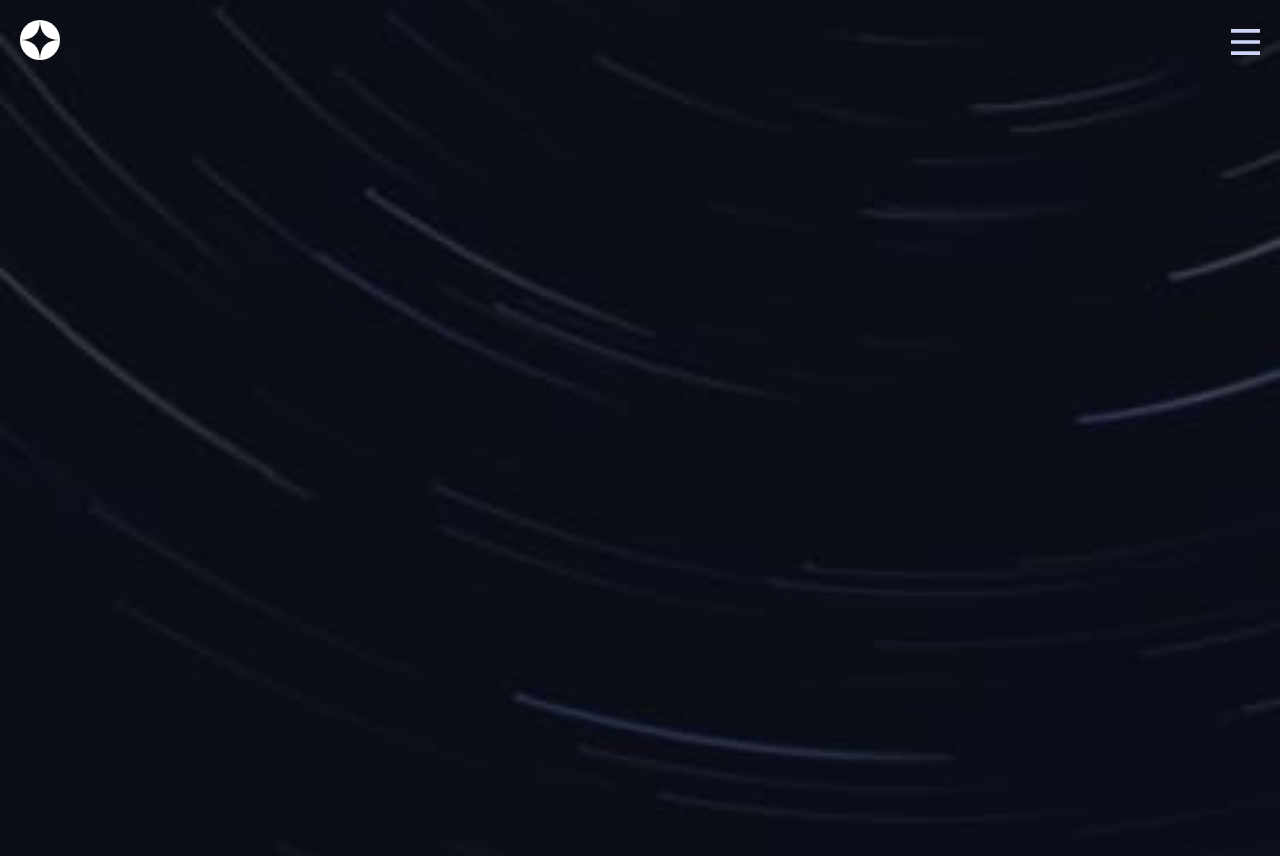
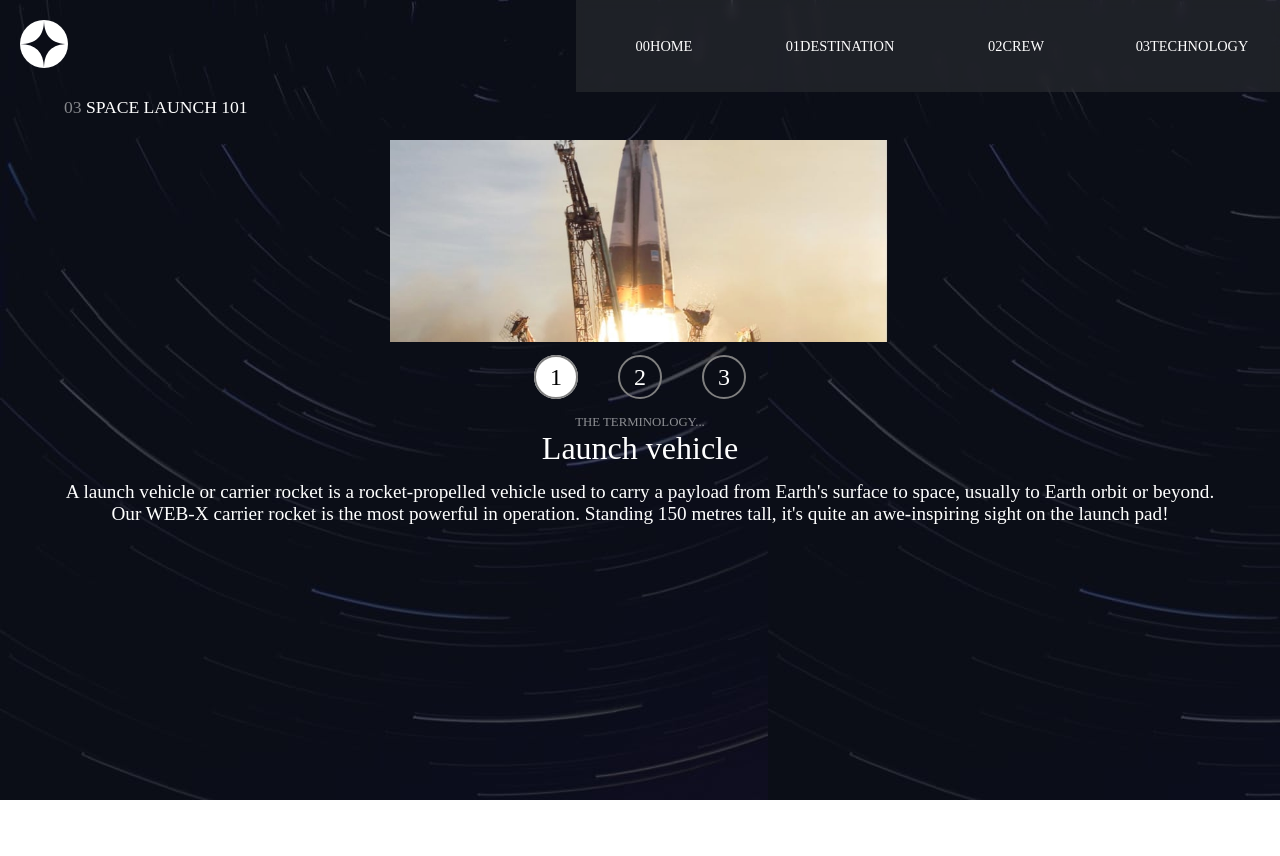
Before and after one commit to riobiss/space-tourism, a React (Create React App) app: page /technology in a window 1280 px wide. Shown: the top 856 px of the page. After the commit the page ends 800 px from the top, so only its background shows below. Built offline with nearby package versions, Linux system fonts and the light colour scheme; a web font is replaced by a local one.

Commit message:
versão para android completa

```diff
--- a/src/components/Header.jsx
+++ b/src/components/Header.jsx
@@ -1,4 +1,4 @@
-import React, { useState } from "react";
+import React, { useState, useEffect } from "react";
 import { Link } from "react-router-dom";
 import Logo from "../assets/shared/logo.svg";
 import Hamburguer from "../assets/shared/icon-hamburger.svg";
@@ -7,8 +7,41 @@ import styles from "../styles/Header.module.css";
 
 function Header() {
   const [active, setMenu] = useState(false);
+  const [isMobile, setIsMobile] = useState(window.innerWidth < 600);
 
   const toggleMenu = () => setMenu(!active);
+
+  useEffect(() => {
+    const handleResize = () => setIsMobile(window.innerWidth < 600);
+    window.addEventListener("resize", handleResize);
+    return () => window.removeEventListener("resize", handleResize);
+  }, []);
+
+
+  const menuLinks = (
+    <ul className={styles.links}>
+      <li className={styles.ancora} >
+        <Link to="/" className={styles.paginas}>
+          <span className={styles.sumir}>00 </span> HOME
+        </Link>
+      </li>
+      <li className={styles.ancora}>
+        <Link to="/destination" className={styles.paginas}>
+          <span className={styles.sumir}>01 </span> DESTINATION
+        </Link>
+      </li>
+      <li className={styles.ancora}>
+        <Link to="/crew" className={styles.paginas}>
+          <span className={styles.sumir}>02 </span> CREW
+        </Link>
+      </li>
+      <li className={styles.ancora}>
+        <Link to="/technology" className={styles.paginas}>
+          <span className={styles.sumir}>03 </span> TECHNOLOGY
+        </Link>
+      </li>
+    </ul>
+  );
 
   return (
     <nav className={styles.Header}>
@@ -17,43 +50,30 @@ function Header() {
           <img className={styles.iconLogo} src={Logo} alt="Logo" />
         </Link>
 
-        {active && <div className={styles.overlay} onClick={toggleMenu}></div>}
+        {active && isMobile && (
+          <div className={styles.overlay} onClick={toggleMenu}></div>
+        )}
 
+        {isMobile && (
           <div
             className={`${styles.menu} ${
               active ? styles.menuOpen : styles.menuClose
             }`}
           >
-          <ul className={styles.links}>
-            <li className={styles.ancora}>
-              <Link to="/" className={styles.paginas}>
-                <span className={styles.sumir}>00</span> HOME
-              </Link>
-            </li>
-            <li className={styles.ancora}>
-              <Link to="/destination" className={styles.paginas}>
-                <span className={styles.sumir}>01</span> DESTINATION
-              </Link>
-            </li>
-            <li className={styles.ancora}>
-              <Link to="/crew" className={styles.paginas}>
-                <span className={styles.sumir}>02</span> CREW
-              </Link>
-            </li>
-            <li className={styles.ancora}>
-              <Link to="/technology" className={styles.paginas}>
-                <span className={styles.sumir}>03</span> TECHNOLOGY
-              </Link>
-            </li>
-          </ul>
+            {menuLinks}
           </div>
+        )}
 
+        {isMobile && (
           <img
             className={styles.iconBurguer}
             src={active ? Close : Hamburguer}
             alt="Menu"
             onClick={toggleMenu}
           />
+        )}
+
+        {!isMobile ? <div>{menuLinks}</div> : null}
       </div>
     </nav>
   );
--- a/src/data.json
+++ b/src/data.json
@@ -83,24 +83,24 @@
     {
       "name": "Launch vehicle",
       "images": {
-        "portrait": "./assets/technology/image-launch-vehicle-portrait.jpg",
-        "landscape": "./assets/technology/image-launch-vehicle-landscape.jpg"
+        "portrait": "image-launch-vehicle-portrait.jpg",
+        "landscape": "image-launch-vehicle-landscape.jpg"
       },
       "description": "A launch vehicle or carrier rocket is a rocket-propelled vehicle used to carry a payload from Earth's surface to space, usually to Earth orbit or beyond. Our WEB-X carrier rocket is the most powerful in operation. Standing 150 metres tall, it's quite an awe-inspiring sight on the launch pad!"
     },
     {
       "name": "Spaceport",
       "images": {
-        "portrait": "./assets/technology/image-spaceport-portrait.jpg",
-        "landscape": "./assets/technology/image-spaceport-landscape.jpg"
+        "portrait": "image-spaceport-portrait.jpg",
+        "landscape": "image-spaceport-landscape.jpg"
       },
       "description": "A spaceport or cosmodrome is a site for launching (or receiving) spacecraft, by analogy to the seaport for ships or airport for aircraft. Based in the famous Cape Canaveral, our spaceport is ideally situated to take advantage of the Earth’s rotation for launch."
     },
     {
       "name": "Space capsule",
       "images": {
-        "portrait": "./assets/technology/image-space-capsule-portrait.jpg",
-        "landscape": "./assets/technology/image-space-capsule-landscape.jpg"
+        "portrait": "image-space-capsule-portrait.jpg",
+        "landscape": "image-space-capsule-landscape.jpg"
       },
       "description": "A space capsule is an often-crewed spacecraft that uses a blunt-body reentry capsule to reenter the Earth's atmosphere without wings. Our capsule is where you'll spend your time during the flight. It includes a space gym, cinema, and plenty of other activities to keep you entertained."
     }
--- a/src/pages/Crew.jsx
+++ b/src/pages/Crew.jsx
@@ -17,6 +17,7 @@ function Crew() {
     <div className={styles.containerImg}>
         <Header />
       <div className={styles.containerCrew}>
+        <h2 className={styles.h2}> <span className="categoria">02</span> MEET YOUR CREW</h2>
         <div className={styles.pessoa}>
           <img
             src={images(`./${crewMember.images.webp || crewMember.images.png}`)}
--- a/src/pages/Home.jsx
+++ b/src/pages/Home.jsx
@@ -9,7 +9,7 @@ function Home() {
       <div className={styles.containerHome}>
         <div>
           <div className={styles.introducao}>
-            <h3 className={styles.h3}>SO, YOU WANT TO TRAVEL TO</h3>
+            <h2 className={styles.h2}>SO, YOU WANT TO TRAVEL TO</h2>
             <h1 className={styles.h1}>SPACE</h1>
             <p className={styles.texto}>
               Let’s face it; if you want to go to space, you might as well
@@ -19,8 +19,8 @@ function Home() {
             </p>
           </div>
         </div>
-        <Link to="/destination" className={styles.some}>
-          <h2 className={styles.explore}>Explore</h2>
+        <Link to="/destination" className={styles.explore}>
+          Explore
         </Link>
       </div>
     </div>
--- a/src/pages/Technology.jsx
+++ b/src/pages/Technology.jsx
@@ -1,13 +1,47 @@
-import React from "react";
+import React, { useState } from "react";
 import Header from "../components/Header";
 import styles from "../styles/Technology.module.css";
-
+import Data from "../data.json";
 function Technology() {
+  const images = require.context("../assets/technology");
+  const [selected, setSelected] = useState(0);
+  const currentTech = Data.technology[selected];
+  console.log(images);
   return (
     <div className={styles.containerImg}>
       <Header />
       <div className={styles.containerTechnology}>
-        <div className="container"></div>
+        <h2 className={styles.h2}><span className="categoria">03</span> SPACE LAUNCH 101</h2>
+        <img
+          className={styles.img}
+          src={images(`./${currentTech.images.landscape}`)}
+          alt={currentTech.name}
+        />
+        <div className={styles.labels}>
+          {Data.technology.map((techAtual, index) => {
+            return (
+              <div key={techAtual.id}>
+                <input
+                  className={styles.input}
+                  type="radio"
+                  name="tech"
+                  id={`techId${index}`}
+                  checked={selected === index}
+                  onChange={() => setSelected(index)}
+                />
+                <label htmlFor={`techId${index}`} className={styles.label}>
+                  {index + 1}
+                </label>
+              </div>
+            );
+          })}
+        </div>
+        <div className={styles.info}>
+          <h3 className={styles.terminology}>THE TERMINOLOGY...</h3>
+          <h1 className={styles.techName}>{currentTech.name}</h1>
+        </div>
+        <p className={styles.description}>{currentTech.description}</p>
+        <p></p>
       </div>
     </div>
   );
--- a/src/styles/Header.module.css
+++ b/src/styles/Header.module.css
@@ -3,7 +3,7 @@
   display: flex;
   justify-content: space-between;
   align-items: center;
-  min-height: 50%;
+  margin-bottom: 5px;
 }
 
 .iconLogo {
@@ -32,7 +32,7 @@
   left: 0;
   width: 100%;
   height: 100%;
-  background: rgba(0,0,0,0.5);
+  background: rgba(0, 0, 0, 0.5);
   z-index: 4;
 }
 
@@ -46,8 +46,8 @@
   flex-direction: column;
   justify-content: start;
   align-items: start;
-  background-color: rgba(66, 64, 75, 0.288);
-  backdrop-filter: blur(10px);
+  background-color: rgba(66, 64, 75, 0.322);
+  backdrop-filter: blur(15px);
 
   padding-left: 0px;
   gap: 15px;
@@ -56,7 +56,9 @@
   transform: translateX(100%);
   transition: transform 0.3s ease;
 }
-
+.sumir {
+  display: none;
+}
 .menuOpen {
   transform: translateX(0);
 }
@@ -85,6 +87,69 @@
 }
 
 .paginas:hover {
-  background-color: rgba(255,255,255,0.1);
+  background-color: rgba(255, 255, 255, 0.1);
   border-radius: 6px;
 }
+
+@media screen and (min-width: 600px) {
+  .iconLogo {
+    width: 3rem;
+    height: 3rem;
+  }
+
+  .iconBurguer {
+    width: 2.3rem;
+    height: 2.1rem;
+    cursor: pointer;
+    z-index: 5;
+  }
+  .overlay {
+    display: none;
+  }
+  .iconLogo {
+    margin: 20px;
+  }
+  .links {
+    display: flex;
+    flex-flow: row nowrap;
+    position: absolute;
+    padding: 0px;
+    top: 0;
+    right: 0;
+    margin: auto;
+    background-color: rgba(82, 82, 82, 0.288);
+    backdrop-filter: blur(5px);
+    height: 100%;
+    width: 55%;
+    gap: 0px;
+  }
+  .ancora {
+    height: 100%;
+    width: 100%;
+    margin: auto;
+  }
+  .Header {
+    padding: 0px;
+  }
+  .paginas {
+    font-size: 0.9rem;
+    white-space: nowrap;
+    display: flex;
+    justify-content: center;
+    align-items: center;
+    padding: 0px;
+    height: 100%;
+    width: 100%;
+  }
+
+  .paginas:hover {
+    border-radius: 0px;
+  }
+}
+
+@media screen and (min-width: 992px) {
+  .sumir {
+    display: block;
+  }
+
+}
--- a/src/styles/Technology.module.css
+++ b/src/styles/Technology.module.css
@@ -2,11 +2,97 @@
   background: url(../assets/technology/background-technology-mobile.jpg)
     no-repeat center/cover;
   width: 100%;
+  min-height: 100dvh;
 }
 .containerTechnology {
-  width: 90%;
-  height: 100dvh;
+  width: 100%;
   margin: auto;
   display: grid;
-  grid-template-rows: 10% 55% 35%;
+  grid-template-rows:
+    minmax(1rem, 2rem)
+    minmax(12rem, 14rem)
+    minmax(2rem, 3rem)
+    minmax(4rem, 5rem)
+    minmax(10rem, 12rem);
+  animation: decima 0.5s;
 }
+
+.h2 {
+  grid-row-start: 1;
+  grid-row-end: 2;
+  text-align: center;
+  margin: auto;
+  font-size: 1.1rem;
+}
+.input {
+  display: none;
+}
+
+.img {
+  width: 100%;
+  max-width: 500px;
+  margin: auto;
+}
+
+.labels {
+  width: 70%;
+  display: flex;
+  flex-flow: row nowrap;
+  justify-content: center;
+  gap: 40px;
+  margin: auto;
+}
+.label {
+  font-size: 1.5rem;
+  border: 2px solid grey;
+  padding: 7px 14px;
+  border-radius: 50%;
+}
+
+.label:hover {
+  cursor: pointer;
+}
+.input:checked + .label {
+  background-color: white;
+  color: black;
+}
+
+.terminology {
+  font-size: 0.8rem;
+  color: rgba(255, 255, 255, 0.534);
+}
+
+.info {
+  text-align: center;
+  margin: auto;
+}
+.techName {
+  text-align: center;
+  margin: auto;
+}
+.description {
+  text-align: center;
+  margin: 0% 5% 0% 5%;
+  font-size: 1.2rem;
+}
+
+@keyframes decima {
+  from {
+    transform: translateY(-100%);
+  }
+  to {
+    transform: translateY(0);
+  }
+}
+
+@media screen and (min-width: 600px) {
+  .containerImg {
+    background: url(../assets//technology/background-technology-tablet.jpg);
+  }
+  .h2 {
+    text-align: start;
+    max-width: 677.188px;
+    height: 18px;
+    margin: 0px 5% 0px 5%;
+  }
+}
--- a/src/styles/styles.css
+++ b/src/styles/styles.css
@@ -10,3 +10,6 @@
   font-weight: lighter;
   font-style: normal;
 }
+.categoria {
+  color: rgba(255, 255, 255, 0.5);
+}
```
Also changed, not shown: src/pages/Destination.jsx (+11 -6 lines), src/styles/Crew.module.css (+56 -15 lines), src/styles/Destination.module.css (+58 -12 lines), src/styles/Home.module.css (+28 -20 lines). Lines whose indentation alone changed are shown as unchanged.
